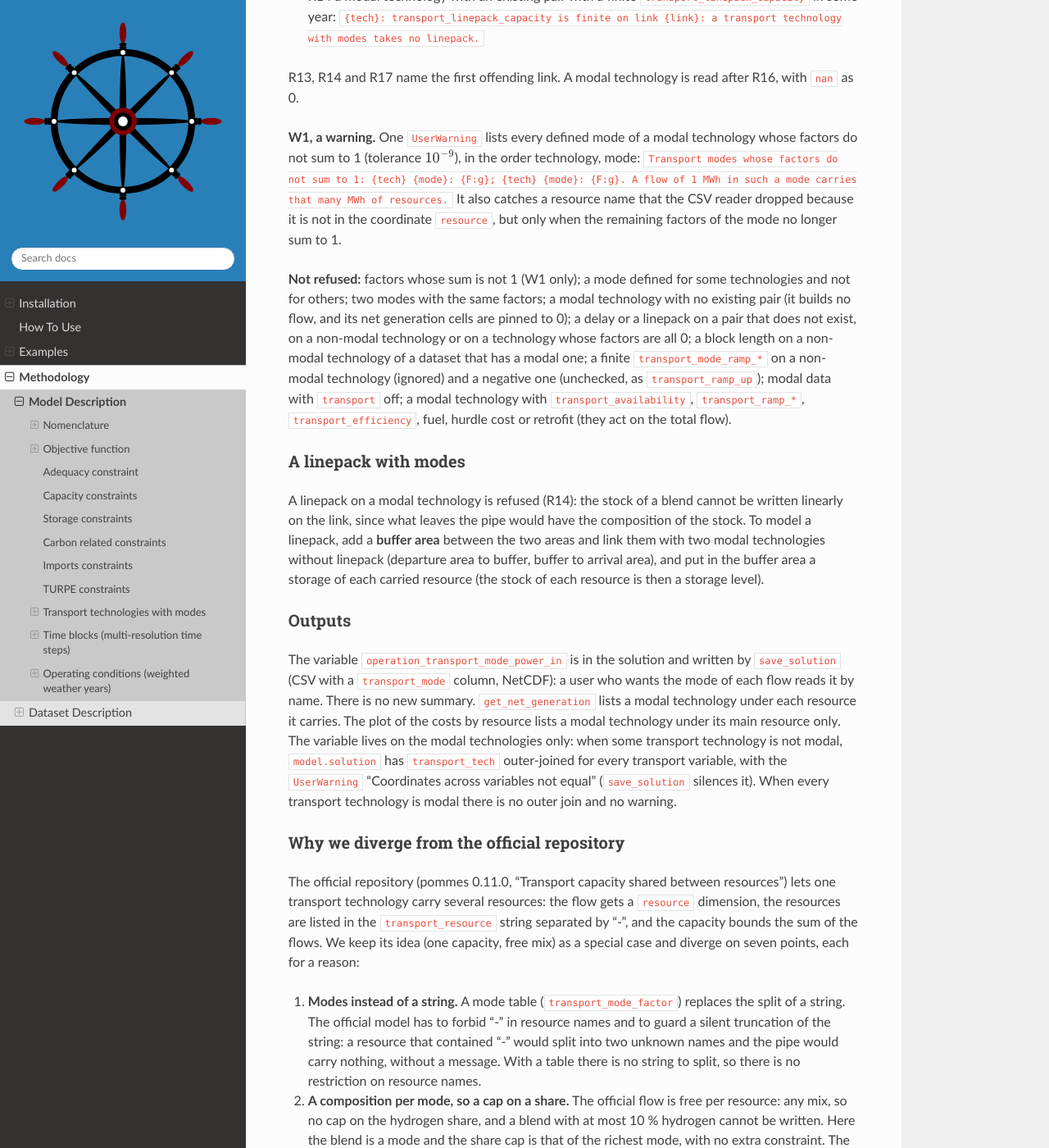
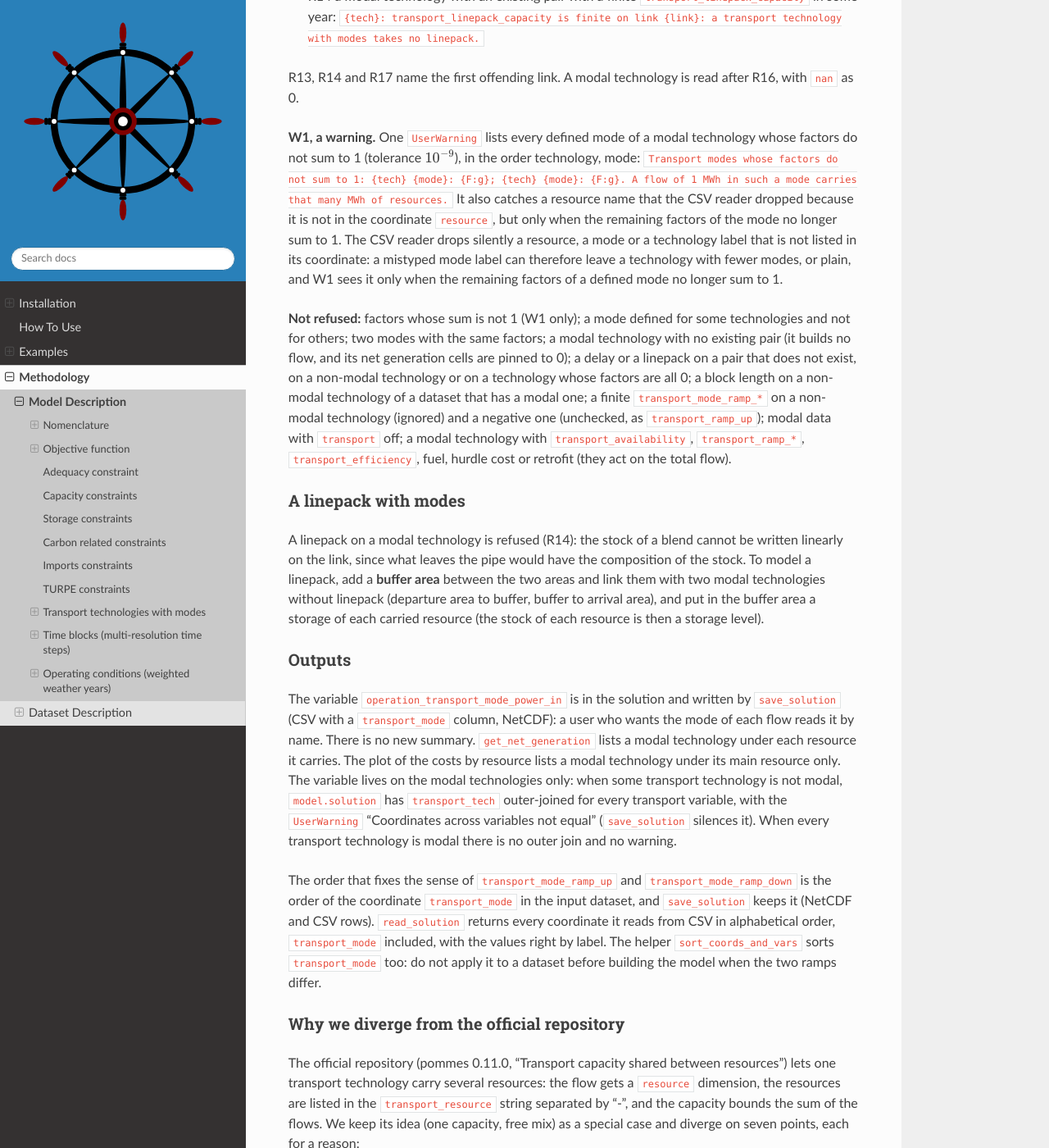
Before and after one commit to qraillard/pommes-kuleuven, a Sphinx documentation site: the page built from docs/source/methodology/model_description.rst, in a window 1280 px wide and 1400 px high, scrolled down 12894 px. Shown: the whole window at 82% size. Built offline with Sphinx 7.4.7 and the Read the Docs theme 3.1.0, drawn with Linux system fonts in a browser that asks for light colours; pages that are not in the unit, such as notebooks, are missing from menus.

Commit message:
Transport modes: final review, twin duals, W1 order, output order tests and docs
Assisted-by: Claude

```diff
--- a/docs/source/methodology/model_description.rst
+++ b/docs/source/methodology/model_description.rst
@@ -836,7 +836,9 @@ R13, R14 and R17 name the first offending link. A modal technology is read after
 (tolerance :math:`10^{-9}`), in the order technology, mode: ``Transport modes whose factors do not sum to 1: {tech} {mode}:
 {F:g}; {tech} {mode}: {F:g}. A flow of 1 MWh in such a mode carries that many MWh of resources.`` It also catches a resource
 name that the CSV reader dropped because it is not in the coordinate ``resource``, but only when the remaining factors of
-the mode no longer sum to 1.
+the mode no longer sum to 1. The CSV reader drops silently a resource, a mode or a technology label that is not listed in
+its coordinate: a mistyped mode label can therefore leave a technology with fewer modes, or plain, and W1 sees it only
+when the remaining factors of a defined mode no longer sum to 1.
 
 **Not refused:** factors whose sum is not 1 (W1 only); a mode defined for some technologies and not for others; two modes
 with the same factors; a modal technology with no existing pair (it builds no flow, and its net generation cells are
@@ -864,6 +866,12 @@ modal technology under its main resource only. The variable lives on the modal t
 technology is not modal, ``model.solution`` has ``transport_tech`` outer-joined for every transport variable, with the
 ``UserWarning`` "Coordinates across variables not equal" (``save_solution`` silences it). When every transport technology
 is modal there is no outer join and no warning.
+
+The order that fixes the sense of ``transport_mode_ramp_up`` and ``transport_mode_ramp_down`` is the order of the
+coordinate ``transport_mode`` in the input dataset, and ``save_solution`` keeps it (NetCDF and CSV rows). ``read_solution``
+returns every coordinate it reads from CSV in alphabetical order, ``transport_mode`` included, with the values right by
+label. The helper ``sort_coords_and_vars`` sorts ``transport_mode`` too: do not apply it to a dataset before building the
+model when the two ramps differ.
 
 Why we diverge from the official repository
 -------------------------------------------
@@ -1137,8 +1145,8 @@ use it, including the block load shedding and spillage and the block transport t
 reads ``module_hourly(s, "transport", "net_generation", p)``; a user who sets a transport length reads the powers with
 ``module_hourly(s, "transport", "power", p)``, the hourly variable ``operation_transport_power`` holding only the
 technologies without a length). The outer-join ``UserWarning`` of ``model.solution`` then also arises on
-``transport_tech``. In a block model ``get_net_generation`` does not list a technology that has no existing pair. The variable ``operation_transport_mode_power_in`` of the
-transport technologies with modes is hourly and written by ``save_solution``; ``get_net_generation`` lists a modal
+``transport_tech``. In a block model ``get_net_generation`` does not list a technology that has no existing pair. The
+variable ``operation_transport_mode_power_in`` of the transport technologies with modes is hourly and written by ``save_solution``; ``get_net_generation`` lists a modal
 technology under each resource it carries (see :ref:`section-transport-modes`). The
 dual of ``operation_transport_block_{L}h_power_max_constraint`` is one value per link,
 technology, block and year: it is the sum of the flat twin's hourly duals over the
```
Also changed, not shown: 1 other file.
